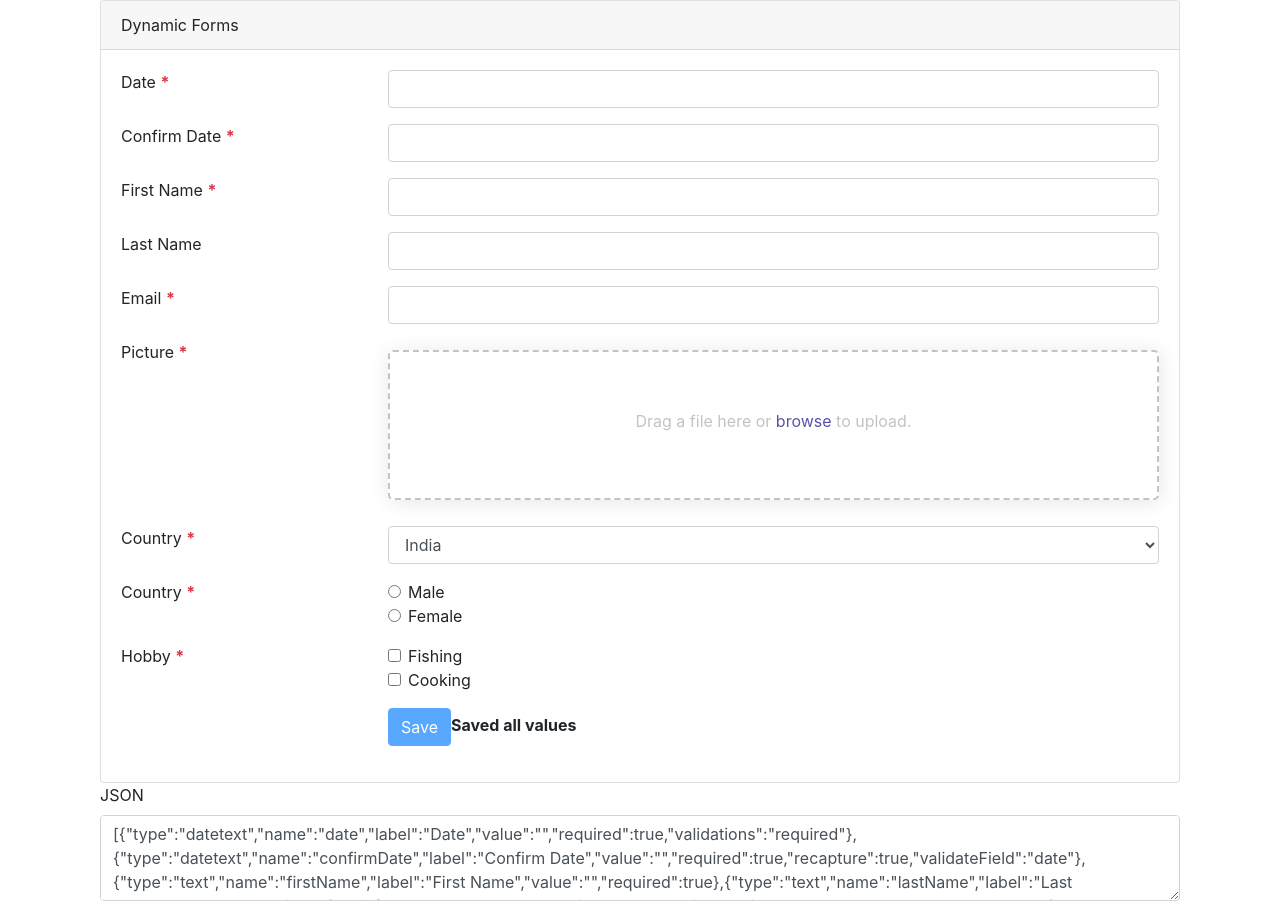
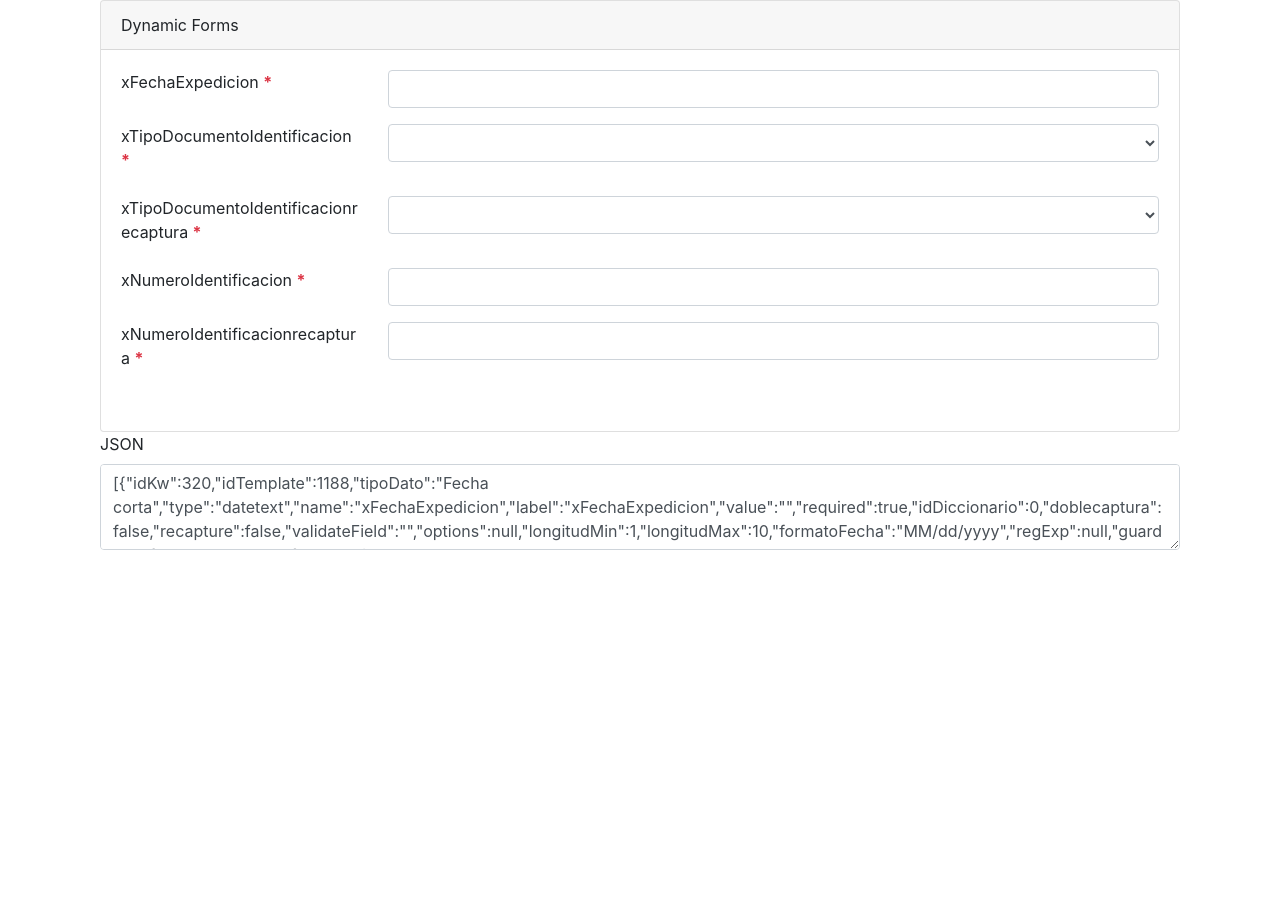
Before and after one commit to sergiolondono/DynamicFormBuilder-Bootstrap, an Angular app: page / in a window 1280 px wide. After the commit the page ends 800 px from the top, so only its background shows below. Built offline with nearby package versions, Linux system fonts and the light colour scheme.

Commit message:
20190607

```diff
--- a/src/app/app.component.ts
+++ b/src/app/app.component.ts
@@ -14,14 +14,13 @@ export class AppComponent implements OnInit {
   unsubcribe: any;
   //public fields: any[];
 
-   dynamicsFields = [
+   dynamicsFields2 = [
      {
       type: 'datetext',
       name: 'date',
       label: 'Date',
       value: '',
-      required: true,
-      validations: 'required'
+      required: true
      },
      {
       type: 'datetext',
@@ -97,7 +96,197 @@ export class AppComponent implements OnInit {
     }
   ];
 
-    public fields: any = this.dynamicsFields;
+  dynamicsFields = [
+    {
+        "idKw": 320,
+        "idTemplate": 1188,
+        "tipoDato": "Fecha corta",
+        "type": "datetext",
+        "name": "xFechaExpedicion",
+        "label": "xFechaExpedicion",
+        "value": "",
+        "required": true,
+        "idDiccionario": 0,
+        "doblecaptura": false,
+        "recapture": false,
+        "validateField": "",
+        "options": null,
+        "longitudMin": 1,
+        "longitudMax": 10,
+        "formatoFecha": "MM/dd/yyyy",
+        "regExp": null,
+        "guardarDefault": null,
+        "valorDefault": null
+    },
+    {
+        "idKw": 321,
+        "idTemplate": 1188,
+        "tipoDato": "Alfanumerico",
+        "type": "dropdown",
+        "name": "xTipoDocumentoIdentificacion",
+        "label": "xTipoDocumentoIdentificacion",
+        "value": "",
+        "required": true,
+        "idDiccionario": 57,
+        "doblecaptura": true,
+        "recapture": false,
+        "validateField": "",
+        "options": [
+            {
+                "key": "Carne Diplomatico",
+                "label": "Diplomatico"
+            },
+            {
+                "key": "Cedula de Ciudadania",
+                "label": "Cedula de Ciudadania"
+            },
+            {
+                "key": "Cedula de Extranjeria",
+                "label": "Cedula de Extranjeria"
+            },
+            {
+                "key": "NIT",
+                "label": "NIT"
+            },
+            {
+                "key": "Tarjeta de Identidad",
+                "label": "Tarjeta de Identidad"
+            },
+            {
+                "key": "Pasaporte",
+                "label": "Pasaporte"
+            },
+            {
+                "key": "ID extranjero PN no residente en Colombia",
+                "label": "ID extranjero PN no residente en Colombia"
+            },
+            {
+                "key": "Fideicomiso",
+                "label": "Fideicomiso"
+            },
+            {
+                "key": "Registro Civil",
+                "label": "Registro Civil"
+            },
+            {
+                "key": "ID extranjero PJ no residente en Colombia",
+                "label": "ID extranjero PJ no residente en Colombia"
+            }
+        ],
+        "longitudMin": 1,
+        "longitudMax": 255,
+        "formatoFecha": null,
+        "regExp": null,
+        "guardarDefault": null,
+        "valorDefault": null
+    },
+    {
+        "idKw": 321,
+        "idTemplate": 1188,
+        "tipoDato": "Alfanumerico",
+        "type": "dropdown",
+        "name": "xTipoDocumentoIdentificacionrecaptura",
+        "label": "xTipoDocumentoIdentificacionrecaptura",
+        "value": "",
+        "required": true,
+        "idDiccionario": 57,
+        "doblecaptura": true,
+        "recapture": true,
+        "validateField": "xTipoDocumentoIdentificacion",
+        "options": [
+            {
+                "key": "Carne Diplomatico",
+                "label": "Diplomatico"
+            },
+            {
+                "key": "Cedula de Ciudadania",
+                "label": "Cedula de Ciudadania"
+            },
+            {
+                "key": "Cedula de Extranjeria",
+                "label": "Cedula de Extranjeria"
+            },
+            {
+                "key": "NIT",
+                "label": "NIT"
+            },
+            {
+                "key": "Tarjeta de Identidad",
+                "label": "Tarjeta de Identidad"
+            },
+            {
+                "key": "Pasaporte",
+                "label": "Pasaporte"
+            },
+            {
+                "key": "ID extranjero PN no residente en Colombia",
+                "label": "ID extranjero PN no residente en Colombia"
+            },
+            {
+                "key": "Fideicomiso",
+                "label": "Fideicomiso"
+            },
+            {
+                "key": "Registro Civil",
+                "label": "Registro Civil"
+            },
+            {
+                "key": "ID extranjero PJ no residente en Colombia",
+                "label": "ID extranjero PJ no residente en Colombia"
+            }
+        ],
+        "longitudMin": 1,
+        "longitudMax": 255,
+        "formatoFecha": null,
+        "regExp": null,
+        "guardarDefault": null,
+        "valorDefault": null
+    },
+    {
+        "idKw": 322,
+        "idTemplate": 1188,
+        "tipoDato": "Alfanumerico",
+        "type": "text",
+        "name": "xNumeroIdentificacion",
+        "label": "xNumeroIdentificacion",
+        "value": "",
+        "required": true,
+        "idDiccionario": 0,
+        "doblecaptura": true,
+        "recapture": false,
+        "validateField": "",
+        "options": null,
+        "longitudMin": 1,
+        "longitudMax": 255,
+        "formatoFecha": null,
+        "regExp": null,
+        "guardarDefault": null,
+        "valorDefault": null
+    },
+    {
+        "idKw": 322,
+        "idTemplate": 1188,
+        "tipoDato": "Alfanumerico",
+        "type": "text",
+        "name": "xNumeroIdentificacionrecaptura",
+        "label": "xNumeroIdentificacionrecaptura",
+        "value": "",
+        "required": true,
+        "idDiccionario": 0,
+        "doblecaptura": true,
+        "recapture": true,
+        "validateField": "xNumeroIdentificacion",
+        "options": null,
+        "longitudMin": 1,
+        "longitudMax": 255,
+        "formatoFecha": null,
+        "regExp": null,
+        "guardarDefault": null,
+        "valorDefault": null
+    }
+];
+
+public fields: any = this.dynamicsFields;
 
   constructor(private rest: DocumentFieldsService) {
 
--- a/src/app/dynamic-form-builder/atoms/dateTextbox.ts
+++ b/src/app/dynamic-form-builder/atoms/dateTextbox.ts
@@ -9,8 +9,8 @@ import { FieldsFunctionalityService } from 'src/app/fields-functionality.service
       <div [formGroup]="form">
         <input *ngIf="!field.multiline" [attr.type]="field.type" class="form-control"
         [id]="field.name" [name]="field.name" [formControlName]="field.name"
-        maxlength="10" (keyup)="onInputChange($event)"
-        [(ngModel)]="copyDate" (blur)="this.fieldService.validateFieldRecapture(field, form)">
+        maxlength="10" (keyup)="onInputChange($event)" (keydown)="this.fieldService.validateFieldRecapture(field, form)"
+        [(ngModel)]="copyDate">
       </div>
     `
 })
--- a/src/app/dynamic-form-builder/atoms/dropdown.ts
+++ b/src/app/dynamic-form-builder/atoms/dropdown.ts
@@ -1,11 +1,13 @@
 import { Component, Input } from '@angular/core';
 import { FormGroup } from '@angular/forms';
+import { FieldsFunctionalityService } from 'src/app/fields-functionality.service';
 
 @Component({
     selector: 'dropdown',
     template: `
       <div [formGroup]="form">
-        <select class="form-control" [id]="field.name" [formControlName]="field.name">
+        <select class="form-control" [id]="field.name" [formControlName]="field.name"
+        (keydown)="this.fieldService.validateFieldRecapture(field, form)">
           <option *ngFor="let opt of field.options" [value]="opt.key">{{opt.label}}</option>
         </select>
       </div>
@@ -15,7 +17,7 @@ export class DropDownComponent {
     @Input() field:any = {};
     @Input() form:FormGroup;
 
-    constructor() {
+    constructor(private fieldService: FieldsFunctionalityService) {
 
     }
 }
--- a/src/app/dynamic-form-builder/atoms/textbox.ts
+++ b/src/app/dynamic-form-builder/atoms/textbox.ts
@@ -1,5 +1,6 @@
 import { Component, Input } from '@angular/core';
 import { FormGroup } from '@angular/forms';
+import { FieldsFunctionalityService } from 'src/app/fields-functionality.service';
 
 // text,email,tel,textarea,password,
 @Component({
@@ -7,7 +8,8 @@ import { FormGroup } from '@angular/forms';
     template: `
       <div [formGroup]="form">
         <input *ngIf="!field.multiline" [attr.type]="field.type" class="form-control"
-        [id]="field.name" [name]="field.name" [formControlName]="field.name" maxlength="100">
+        [id]="field.name" [name]="field.name" [formControlName]="field.name" maxlength="100"
+        (keydown)="this.fieldService.validateFieldRecapture(field, form)">
         <textarea *ngIf="field.multiline" [class.is-invalid]="isDirty && !isValid"
         [formControlName]="field.name" [id]="field.name"
         rows="9" class="form-control" [placeholder]="field.placeholder"></textarea>
@@ -20,7 +22,7 @@ export class TextBoxComponent {
     get isValid() { return this.form.controls[this.field.name].valid; }
     get isDirty() { return this.form.controls[this.field.name].dirty; }
 
-    constructor() {
+    constructor(private fieldService: FieldsFunctionalityService) {
     }
 
 }
--- a/src/app/dynamic-form-builder/dynamic-form-builder.component.ts
+++ b/src/app/dynamic-form-builder/dynamic-form-builder.component.ts
@@ -11,7 +11,7 @@ import { FormGroup, FormControl, Validators } from '@angular/forms';
       <div class="form-row"></div>
       <div class="form-group row">
         <div class="col-md-3"></div>
-        <div class="col-md-9">
+        <div class="col-md-9" *ngIf="form.valid">
           <button type="submit" [disabled]="!form.valid" class="btn btn-primary">Save</button>
           <strong >Saved all values</strong>
         </div>
--- a/src/app/fields-functionality.service.ts
+++ b/src/app/fields-functionality.service.ts
@@ -11,7 +11,6 @@ export class FieldsFunctionalityService {
     if(field.recapture){
       let origin = form.controls[field.validateField].value;
       let compare = form.controls[field.name].value;
-
       if(origin !== compare){
           form.controls[field.name].setErrors({'noMatch': true});
       }
```
